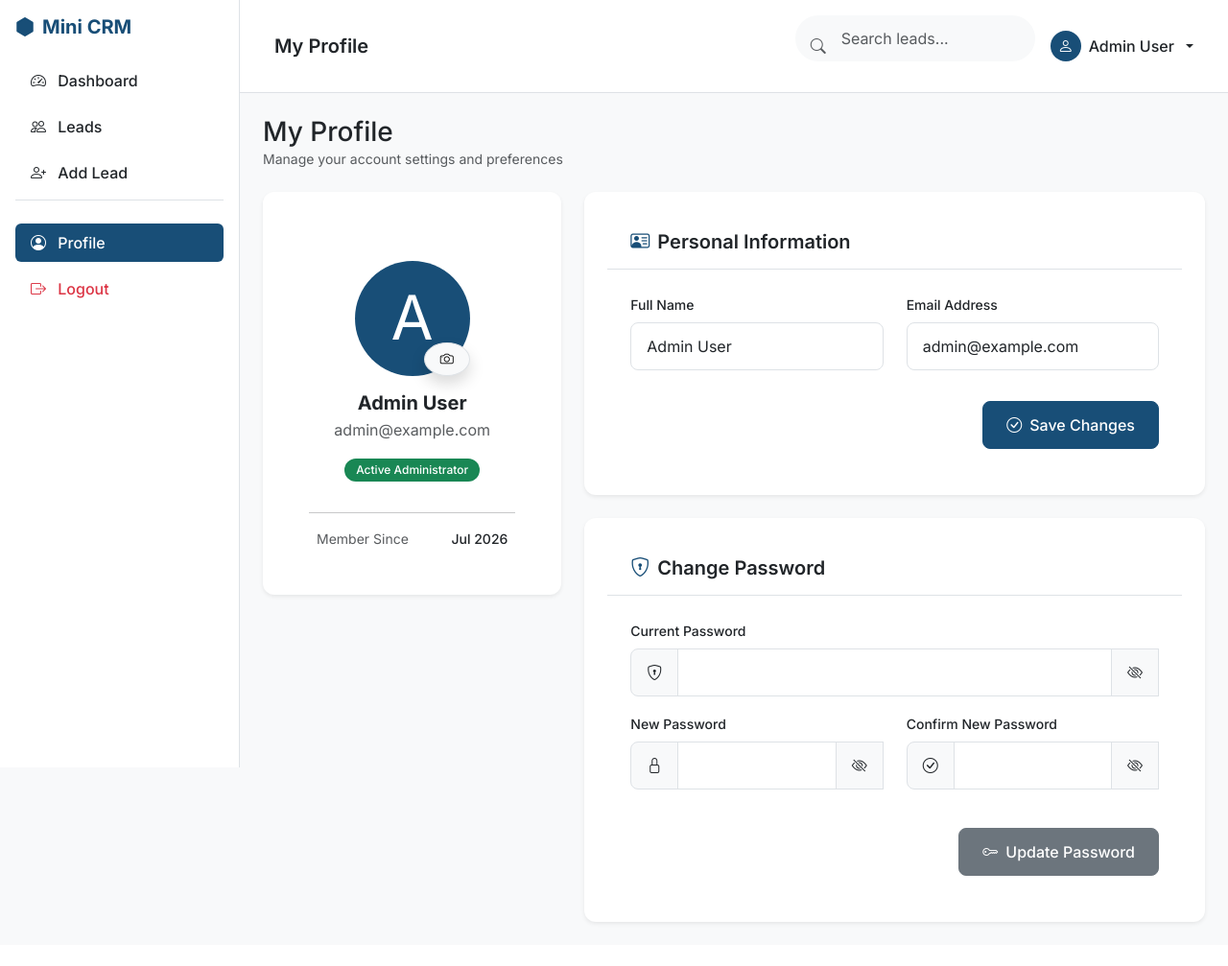
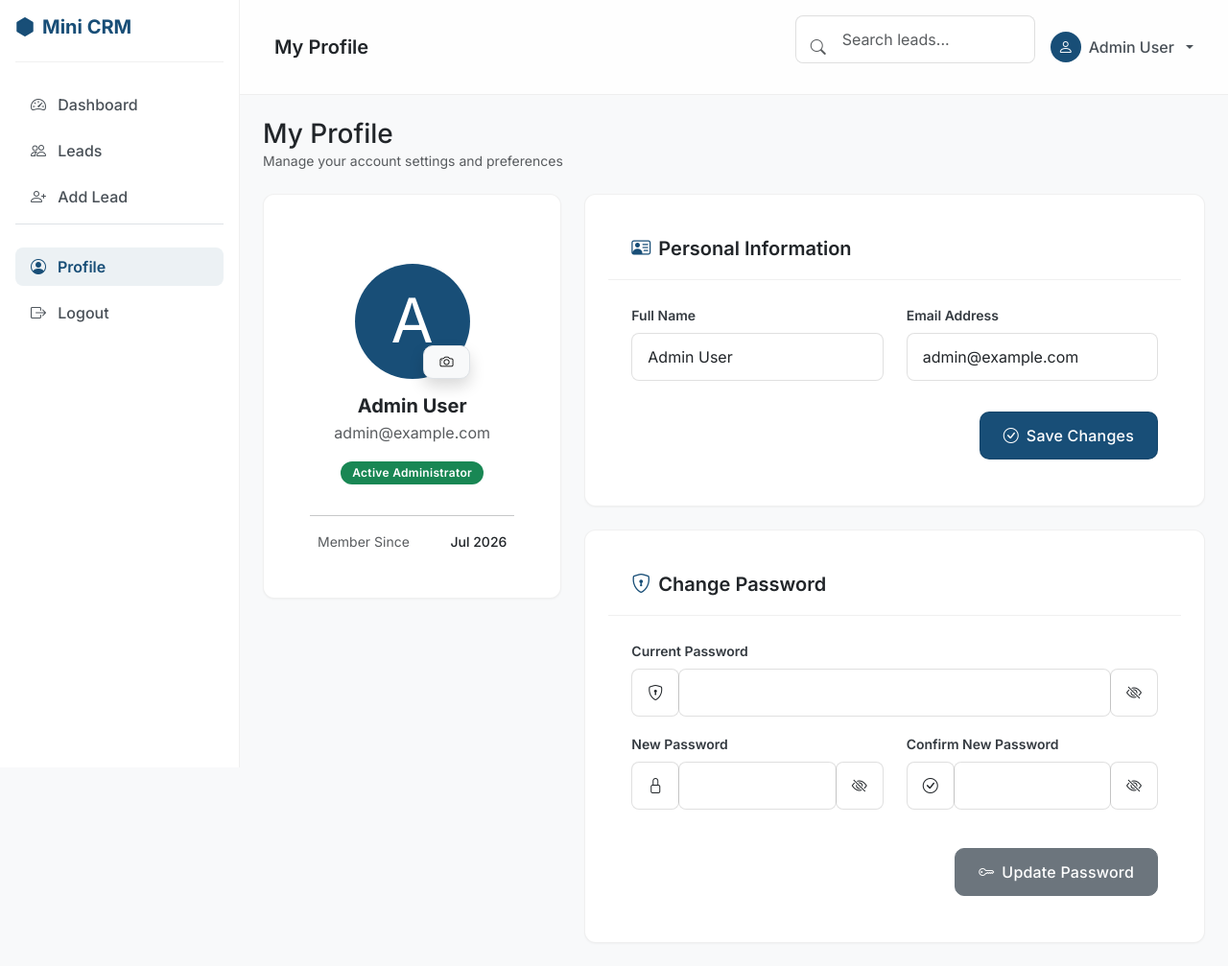
Before and after one commit to shailendrad6e5/CRM-Lead-Tracker, a PHP site: page /CRM-Lead-Tracker/profile.php in a window 1280 px wide. Shown: the whole page at 96% size. Before the commit the page ends 964 px from the top, so only its background shows below. Run offline with PHP 8.4, Linux system fonts and the light colour scheme; a user stored in the database is signed in; data comes from the database, SQL or seed files in the repository.

Commit message:
Enhance UI components with modern SaaS styling

```diff
--- a/assets/css/style.css
+++ b/assets/css/style.css
@@ -237,3 +237,173 @@ label {
         margin: 16px;
     }
 }
+
+/* ==========================================================================
+   MODERN SAAS UI UPGRADES (Linear / Vercel / Stripe inspired)
+   ========================================================================== */
+
+/* 1. Global Animations & Variables */
+:root {
+    --transition-speed: 0.2s;
+    --shadow-sm: 0 1px 2px rgba(0, 0, 0, 0.04);
+    --shadow-md: 0 4px 12px rgba(0, 0, 0, 0.04), 0 2px 4px rgba(0, 0, 0, 0.02);
+    --shadow-lg: 0 12px 24px rgba(0, 0, 0, 0.06), 0 4px 8px rgba(0, 0, 0, 0.03);
+    --border-soft: 1px solid rgba(0, 0, 0, 0.06);
+    --border-radius-card: 12px;
+    --border-radius-btn: 10px;
+    --border-radius-input: 8px;
+}
+
+/* Base interactive transitions */
+a, button, .btn, .card, .form-control, .form-select, .nav-link, tr, .badge {
+    transition: all var(--transition-speed) ease-in-out !important;
+}
+
+/* 2. Cards */
+.card {
+    border: var(--border-soft) !important;
+    border-radius: var(--border-radius-card) !important;
+    box-shadow: var(--shadow-sm) !important;
+}
+.card:hover {
+    box-shadow: var(--shadow-md) !important;
+    transform: translateY(-2px);
+}
+.card-header {
+    border-bottom: var(--border-soft) !important;
+    padding: 20px 24px !important;
+}
+.card-body {
+    padding: 24px !important;
+}
+
+/* 3. Tables */
+.table-responsive {
+    border: var(--border-soft) !important;
+    border-radius: var(--border-radius-card) !important;
+    background: var(--card-bg);
+}
+.table {
+    border-collapse: separate !important;
+    border-spacing: 0 !important;
+}
+.table th {
+    background-color: rgba(0,0,0,0.02) !important;
+    border-bottom: var(--border-soft) !important;
+    font-weight: 600 !important;
+    color: #495057 !important;
+    text-transform: uppercase !important;
+    font-size: 11px !important;
+    letter-spacing: 0.8px !important;
+    position: sticky;
+    top: 0;
+    z-index: 10;
+}
+.table td {
+    border-bottom: 1px solid rgba(0,0,0,0.04) !important;
+}
+.table tbody tr:nth-of-type(odd) {
+    background-color: rgba(0, 0, 0, 0.01) !important;
+}
+.table tbody tr:hover {
+    background-color: rgba(24, 78, 119, 0.04) !important; /* Soft primary tint */
+}
+.table tbody tr:last-child td {
+    border-bottom: none !important;
+}
+
+/* 4. Buttons */
+.btn {
+    border-radius: var(--border-radius-btn) !important;
+    font-weight: 500 !important;
+    letter-spacing: 0.2px !important;
+}
+.btn:hover {
+    transform: translateY(-1px);
+    box-shadow: var(--shadow-sm) !important;
+}
+.btn:active {
+    transform: translateY(0);
+}
+.btn-primary {
+    background-color: var(--primary-100) !important;
+    border: 1px solid rgba(0,0,0,0.1) !important;
+}
+.btn-primary:hover {
+    background-color: var(--primary-200) !important;
+    box-shadow: 0 4px 12px rgba(24, 78, 119, 0.2) !important;
+}
+
+/* 5. Forms */
+.form-control, .form-select, .input-group-text {
+    border-radius: var(--border-radius-input) !important;
+    border: 1px solid rgba(0,0,0,0.12) !important;
+    background-color: #ffffff !important;
+    box-shadow: inset 0 1px 2px rgba(0,0,0,0.01) !important;
+}
+.form-control:focus, .form-select:focus {
+    border-color: var(--primary-200) !important;
+    box-shadow: 0 0 0 3px rgba(24, 78, 119, 0.15), inset 0 1px 2px rgba(0,0,0,0.02) !important;
+    background-color: #ffffff !important;
+}
+label {
+    font-weight: 600 !important;
+    color: #343a40 !important;
+}
+
+/* 6. Badges */
+.badge {
+    border-radius: 50rem !important;
+    padding: 6px 12px !important;
+    font-weight: 600 !important;
+    letter-spacing: 0.3px !important;
+}
+.status-new { background-color: rgba(22, 138, 173, 0.15) !important; color: #168AAD !important; border: 1px solid rgba(22, 138, 173, 0.2); }
+.status-contacted { background-color: rgba(30, 96, 145, 0.15) !important; color: #1E6091 !important; border: 1px solid rgba(30, 96, 145, 0.2); }
+.status-qualified { background-color: rgba(82, 182, 154, 0.15) !important; color: #3d8a74 !important; border: 1px solid rgba(82, 182, 154, 0.2); }
+.status-proposal { background-color: rgba(52, 160, 164, 0.15) !important; color: #287c80 !important; border: 1px solid rgba(52, 160, 164, 0.2); }
+.status-won { background-color: rgba(153, 217, 140, 0.2) !important; color: #2c7a1f !important; border: 1px solid rgba(153, 217, 140, 0.3); }
+.status-lost { background-color: rgba(108, 117, 125, 0.15) !important; color: #495057 !important; border: 1px solid rgba(108, 117, 125, 0.2); }
+.priority-high { background-color: rgba(220, 53, 69, 0.15) !important; color: #dc3545 !important; border: 1px solid rgba(220, 53, 69, 0.2); }
+.priority-medium { background-color: rgba(253, 126, 20, 0.15) !important; color: #d96404 !important; border: 1px solid rgba(253, 126, 20, 0.2); }
+.priority-low { background-color: rgba(52, 160, 164, 0.15) !important; color: #287c80 !important; border: 1px solid rgba(52, 160, 164, 0.2); }
+
+/* 7. Sidebar & Navbar */
+#sidebar {
+    border-right: var(--border-soft) !important;
+}
+.sidebar-header {
+    border-bottom: var(--border-soft) !important;
+    padding-bottom: 24px !important;
+}
+.nav-link {
+    border-radius: 8px !important;
+    color: #495057 !important;
+}
+.nav-link:hover:not(.active) {
+    background-color: rgba(0,0,0,0.03) !important;
+    color: #212529 !important;
+}
+.nav-link.active {
+    background-color: rgba(24, 78, 119, 0.08) !important;
+    color: var(--primary-100) !important;
+    font-weight: 600 !important;
+}
+header, .navbar {
+    border-bottom: var(--border-soft) !important;
+    background: rgba(255, 255, 255, 0.8) !important;
+    backdrop-filter: blur(12px) !important;
+}
+
+/* 8. Toasts & Modals */
+.toast, .modal-content {
+    border: var(--border-soft) !important;
+    border-radius: 16px !important;
+    box-shadow: var(--shadow-lg) !important;
+}
+.toast-header, .modal-header {
+    border-bottom: var(--border-soft) !important;
+}
+.toast-body, .modal-body {
+    padding: 20px !important;
+}
```
